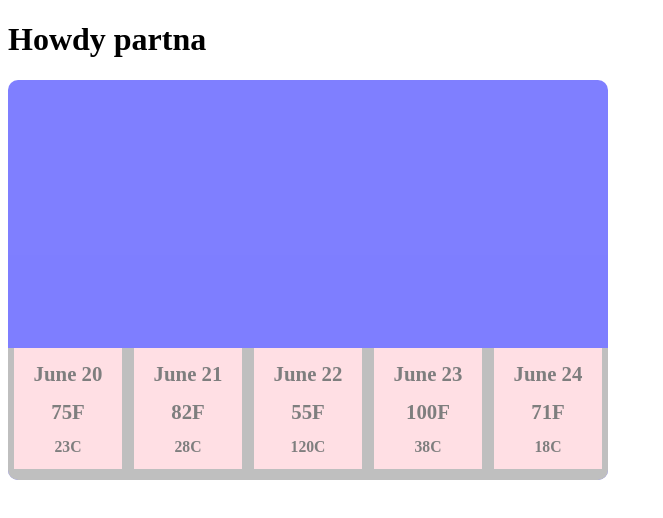
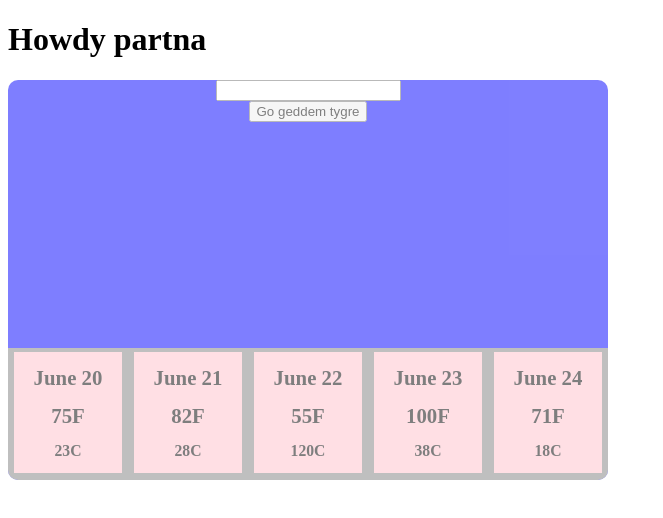
Before and after one commit to regbake/ng-weather, an Angular app: page / in a window 1280 px wide. Shown: the top 518 px of the page, without its empty margins (0-663 px from the left). Built offline with nearby package versions, Linux system fonts and the light colour scheme.

Commit message:
formatted search bar

```diff
--- a/src/app/contain/contain.component.css
+++ b/src/app/contain/contain.component.css
@@ -16,9 +16,34 @@
   bottom: 0;
   border-bottom-left-radius: 10px;
   border-bottom-right-radius: 10px;
+}
 
-  /* function */
-  /* display: flex;
-  align-items: center;
-  align-content: center; */
+.search {
+  width: 70%;
+  height: 20%;
+  margin: 0 auto;
 }
+
+form * {
+  display: block;
+  margin: 0 auto;
+}
+
+
+
+
+
+
+
+
+
+
+
+
+
+
+
+
+
+
+/* ha */
--- a/src/app/contain/contain.component.html
+++ b/src/app/contain/contain.component.html
@@ -1,4 +1,15 @@
 <div class="outer-contain">
+    <!-- search bar/form info -->
+    <div class="search">
+      <form>
+        <input type="text"/>
+        <button type="button"> Go geddem tygre </button>
+      </form>
+    </div>
+
+    <div class="beef">
+    </div>
+
     <div class="footer">
       <div *ngFor="let forecast of forecastData">
          <app-footer-display [forecast]='forecast'></app-footer-display>
--- a/src/app/footer-display/footer-display.component.css
+++ b/src/app/footer-display/footer-display.component.css
@@ -5,6 +5,7 @@
   float: left;
   margin-left: 1%;
   margin-right: 1%;
+  margin-top: .7%;
   text-align: center;
 }
 
--- a/src/app/footer-display/footer-display.component.ts
+++ b/src/app/footer-display/footer-display.component.ts
@@ -10,11 +10,8 @@ export class FooterDisplayComponent implements OnInit {
   constructor() { }
 
   @Input('forecast') forecast: any;
+
   ngOnInit() {
   }
 
-  // date = 'June 20';
-  // tempF = '75';
-  // tempC = '20';
-
 }
```
